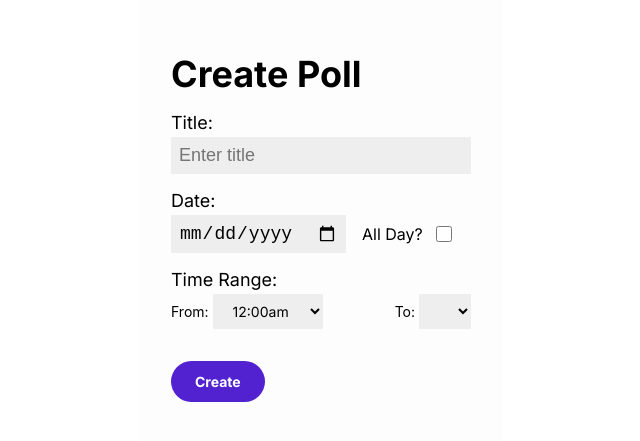
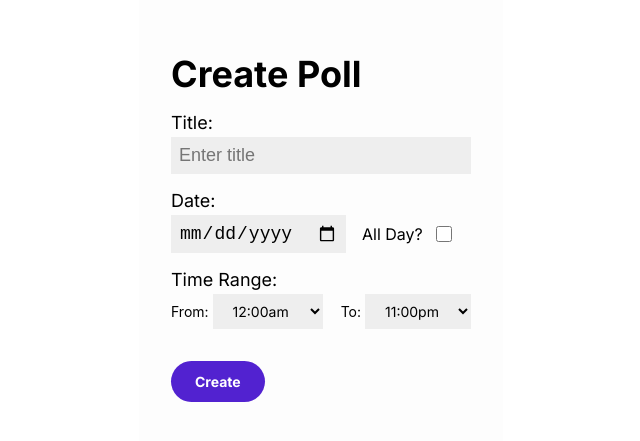
Before and after one commit to fordepowers/harmonize-frontend, a React (Create React App) app: page /create in a window 1280 px wide. Shown: the part 165-606 px from the top of the page, without its empty margins (319-959 px from the left). Built offline with nearby package versions, Linux system fonts and the light colour scheme.

Commit message:
Fixing the Logic on the time selection

```diff
--- a/src/views/CreatePoll/TimeRange/TimeRange.js
+++ b/src/views/CreatePoll/TimeRange/TimeRange.js
@@ -38,20 +38,51 @@ export default () => {
     useEffect(() => {
         /* Whenever the from dropdown changes, change secondDropDownStart */
 
+        /* IN C++ FOR BEN
+
+            int i = 0;
+            int y;
+
+            while(!y)
+            {
+                if (TIMES[i] != SetFromDropdown)
+                {
+                    i++
+                }
+                else
+                {
+                    y = i;
+                }
+            }
+
+            return TIMES[y];
+
+
+            EDGE CASES:
+            if From == 11:00PM && To == 11:00PM then idek
+
+            if From == To then change 'To' to 'To + 1' in TIMES[]
+        */
+
+       let x = TIMES.findIndex((x) => x === fromDropdown);
+
+       setSecondDropdownStart(x);
+
+
     }, [fromDropdown])
 
     const renderSecondDropdownOptions = () => {
         /* Take the elements from secondDropdownStart onward */
 
-        /**
-         *  {
-                            TIMES.map((time) => {
+        let forwardDates = TIMES.slice(secondDropdownStart)
+
+                            return forwardDates.map((time) => {
                                 return (
                                     <option>{time}</option>
                                 )
                             })
-                        }
-         */
+
+
     }
 
     return (
```
